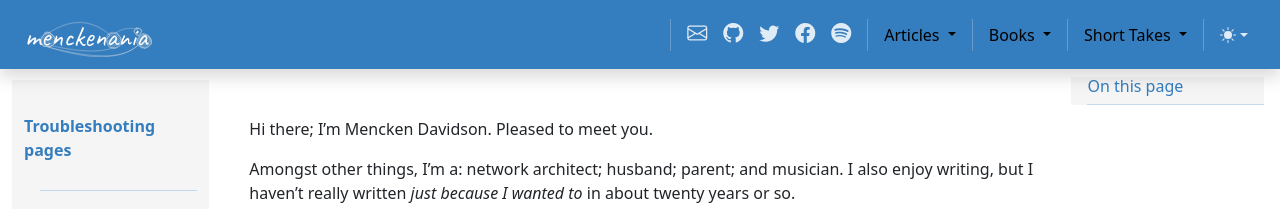
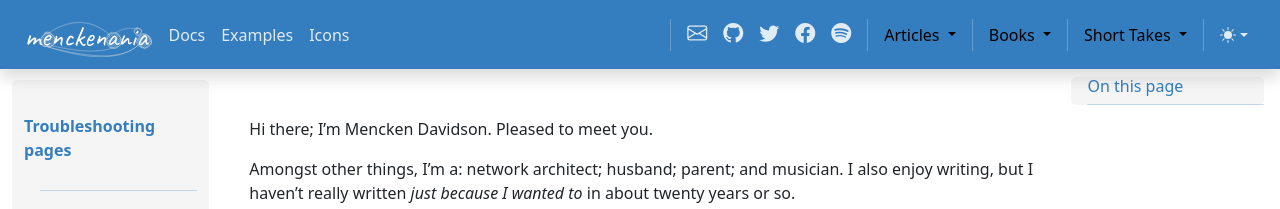
Before and after one commit to menckend/alpha, a Jekyll site: the page built from index.md, in a window 1280 px wide. Shown: the top 209 px of the page. Built offline with Jekyll 4.4.1, drawn with Linux system fonts in a browser that asks for light colours; nearby versions of some CDN libraries; library files that are not in the unit come from our copies.

Commit message:
blasdsfasdf

```diff
--- a/_includes/in-page-nav-buttons.html
+++ b/_includes/in-page-nav-buttons.html
@@ -89,12 +89,41 @@
     {% endif %}
   {% endfor %}
 
+
+
+  <ul class="navbar-nav flex-row flex-wrap bd-navbar-nav">
+    <li class="nav-item col-6 col-lg-auto">
+      <hr class="d-lg-none my-2 text-white-50">
+    </li>
+    <li class="nav-item col-6 col-lg-auto">
+      <a class="nav-link py-2 px-0 px-lg-2 active" aria-current="true" href="{{ prvurl | remove: '/'}}" ><i class="bi bi-chevron-double-left"></i></a>
+    </li>
+    <li class="nav-item col-6 col-lg-auto">
+      <a class="nav-link py-2 px-0 px-lg-2" >Flip Pages</a>
+    </li>
+    <li class="nav-item col-6 col-lg-auto">
+      <a class="nav-link py-2 px-0 px-lg-2 active" aria-current="true" href="{{ nxturl | remove: '/'}}" ><i class="bi bi-chevron-double-right"></i></a>
+    <li class="nav-item col-6 col-lg-auto">
+      <hr class="d-lg-none my-2 text-white-50">
+    </li>
+  </ul>
+
+
+
+<!--
 <p>
   <div class="pagenavbuttons d-flex justify-content-around" style="padding-bottom: 8px; padding-left: 4px; padding-right: 4px;">
     <a href="{{ prvurl | remove: '/'}}"><button type="button" class="btn" style="border-style:solid; border-color: #dcdcdc;"><i class="bi bi-chevron-double-left"></i></button></a>
     <a href="{{ nxturl | remove: '/'}}"><button type="button" class="btn" style="border-style:solid; border-color: #dcdcdc;"><i class="bi bi-chevron-double-right"></i></button></a>
   </div>
 </p>
+-->
+
+
+
+
+
+
 {% endunless %}
 
 <!--   End of in-page page-navigation buttons  -->
--- a/_includes/new-page-toc.html
+++ b/_includes/new-page-toc.html
@@ -3,10 +3,6 @@
     On this page
     <svg class="bi d-md-none ms-2" aria-hidden="true"><use xlink:href="#chevron-expand"></use></svg>
   </button>
-
-<div class="right-sidebar-chunk">
-    {% include in-page-nav-buttons.html %}
-</div>
 
   <div class="right-sidebar-chunk">
     <strong class="d-none d-md-block h6 my-2 ms-3">On this page</strong>
--- a/_includes/newtemplate-header.html
+++ b/_includes/newtemplate-header.html
@@ -102,20 +102,31 @@
       <div class="offcanvas-body p-4 pt-0 p-lg-0">
         <hr class="d-lg-none text-white-50">
 
+        {% include in-page-nav-buttons.html %}
+
+        <ul class="navbar-nav flex-row flex-wrap bd-navbar-nav">
+          <li class="nav-item col-6 col-lg-auto">
+            <hr class="d-lg-none my-2 text-white-50">
+          </li>
+          <li class="nav-item col-6 col-lg-auto">
+            <a class="nav-link py-2 px-0 px-lg-2 active" aria-current="true" href="/docs/5.3/getting-started/introduction/" onclick="ga('send', 'event', 'Navbar', 'Community links', 'Docs');">Docs</a>
+          </li>
+          <li class="nav-item col-6 col-lg-auto">
+            <a class="nav-link py-2 px-0 px-lg-2" href="/docs/5.3/examples/" onclick="ga('send', 'event', 'Navbar', 'Community links', 'Examples');">Examples</a>
+          </li>
+          <li class="nav-item col-6 col-lg-auto">
+            <a class="nav-link py-2 px-0 px-lg-2" href="https://icons.getbootstrap.com/" onclick="ga('send', 'event', 'Navbar', 'Community links', 'Icons');" target="_blank" rel="noopener">Icons</a>
+          </li>
+          <li class="nav-item col-6 col-lg-auto">
+            <hr class="d-lg-none my-2 text-white-50">
+          </li>
+        </ul>
+
+
+
         <hr class="d-lg-none text-white-50">
 
         <ul class="navbar-nav flex-row flex-wrap ms-md-auto">
-
-
-
-
-
-
-
-
-
-
-
 
           <!-- Divider bar (white) -->
           <li class="nav-item py-2 py-lg-1 col-12 col-lg-auto">
--- a/assets/css/customstyles.css
+++ b/assets/css/customstyles.css
@@ -52,12 +52,14 @@
 .left-sidebar-chunk,
 .right-sidebar-chunk{
   background-color: var(--menck-sb-bg);
+  border-radius: 5px;
   color: var(--menck-sb-text);
   }
 
 .left-sidebar-chunk, *
 .right-sidebar-chunk *{
   background-color: transparent;
+  border-radius: 5px;
   text-decoration: none;
 }
 
```
Lines whose indentation alone changed are shown as unchanged.
